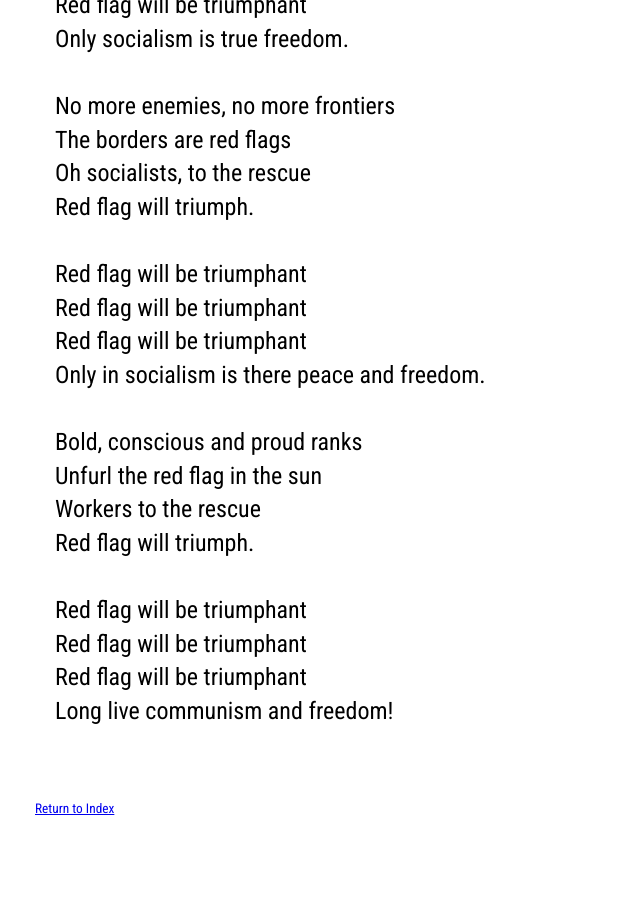
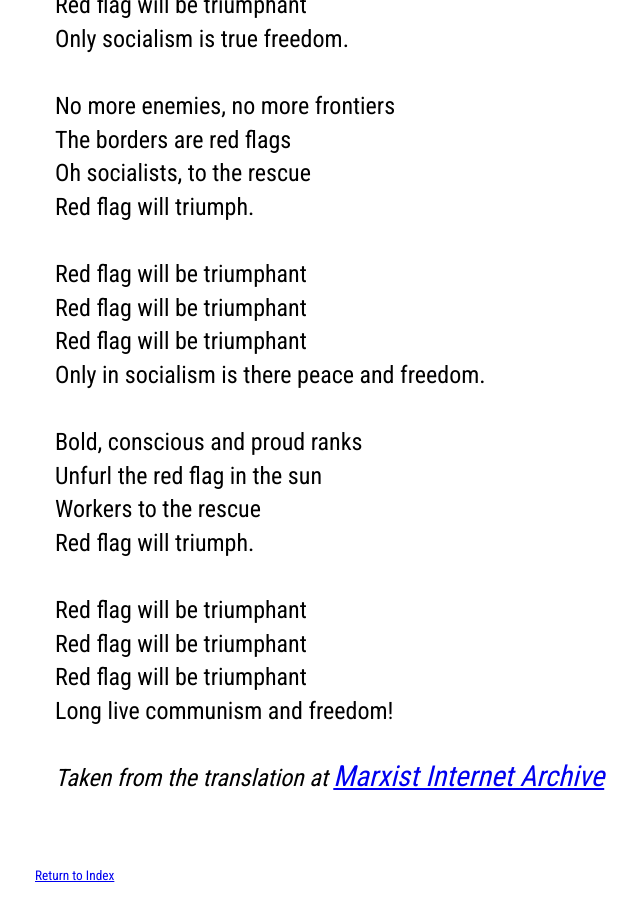
Before and after one commit to socialismconference/songbook.github.io, a Jekyll site: the page built from bandiera-rossa.md, in a window 1280 px wide and 900 px high, scrolled down 3284 px. Shown: the whole window, without its empty margins (205-845 px from the left). Built offline with Jekyll 4.4.1, drawn with Linux system fonts in a browser that asks for light colours; our own code applies the rules of GitHub Pages for plain Markdown files; a script that is not in the unit is left out; before the commit the page ends 4117 px from its top, so only the background shows below that.

Commit message:
Update bandiera-rossa.md

```diff
--- a/bandiera-rossa.md
+++ b/bandiera-rossa.md
@@ -106,3 +106,5 @@ Red flag will be triumphant
 Red flag will be triumphant
 Red flag will be triumphant
 Long live communism and freedom!
+
+> Taken from the translation at [Marxist Internet Archive](https://www.marxists.org/subject/art/music/lyrics/it/bandiera-rossa.htm)
```
